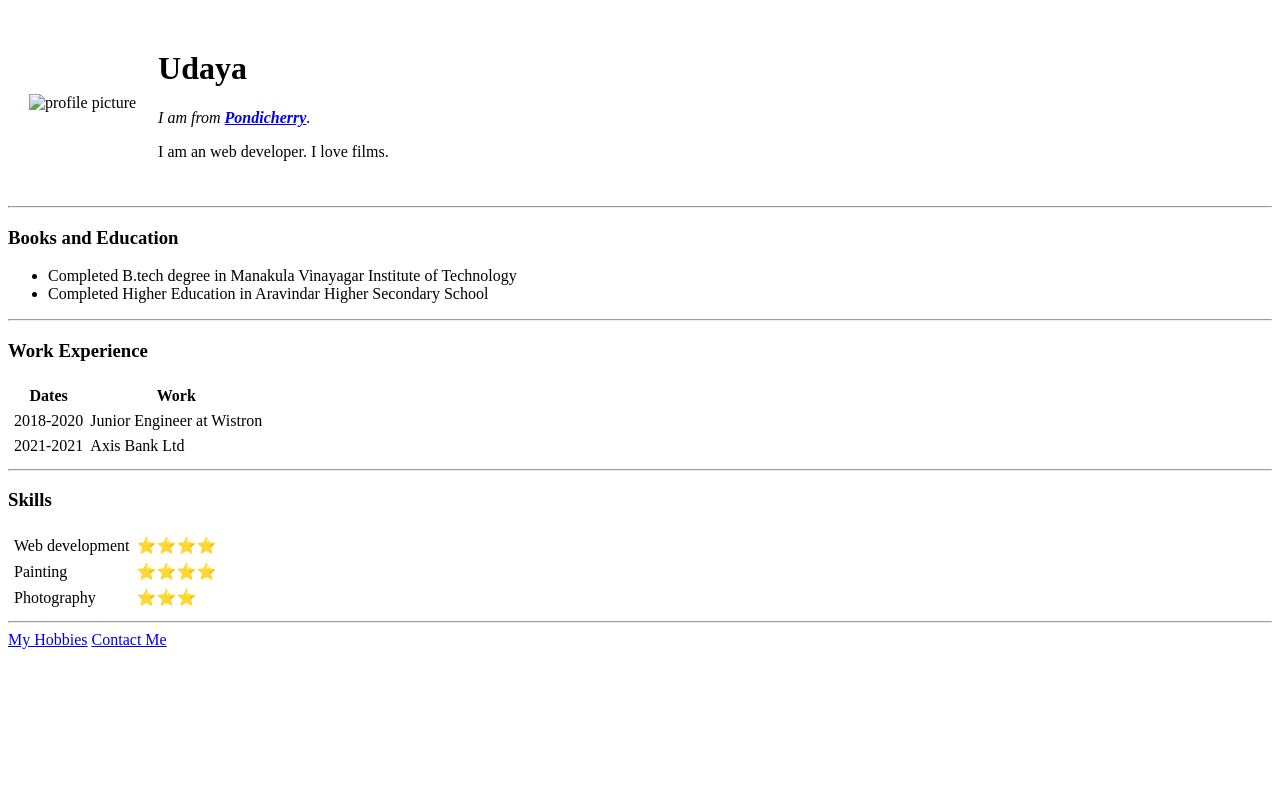
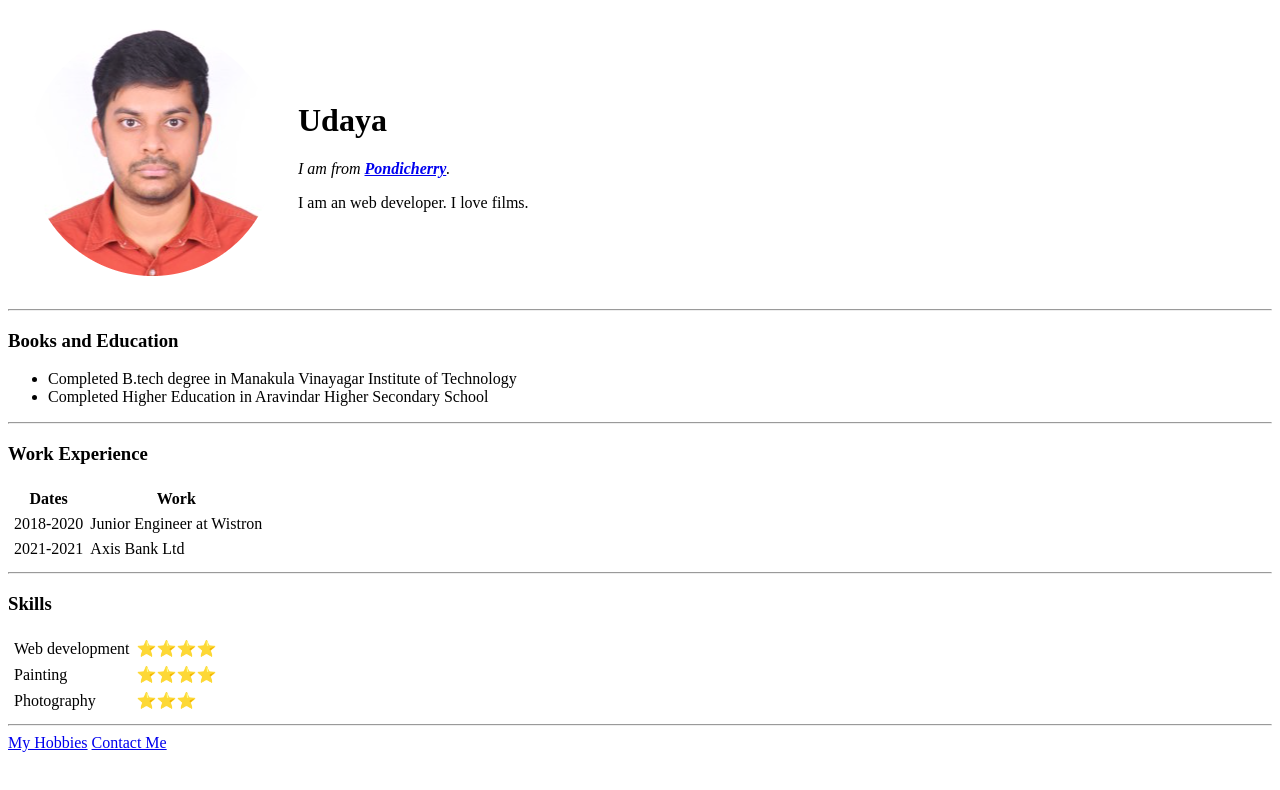
Before and after one commit to UdayChandran95/CV, a plain HTML site: page index.html in a window 1280 px wide. Drawn offline with Linux system fonts and the light colour scheme.

Commit message:
Update index.html

```diff
--- a/index.html
+++ b/index.html
@@ -7,7 +7,7 @@
 <body>
     <table cellspacing="20">
         <tr>
-            <td><img src="photo3.png" alt="profile picture"></td>
+            <td><img src="images/photo3.png" alt="profile picture"></td>
             <td><h1> Udaya </h1>
             <p><em>I am from <strong> <a href="https://en.wikipedia.org/wiki/Pondicherry">Pondicherry</a></strong>.</em></p>
             <p>I am an web developer. I love films.</p></td>
```
